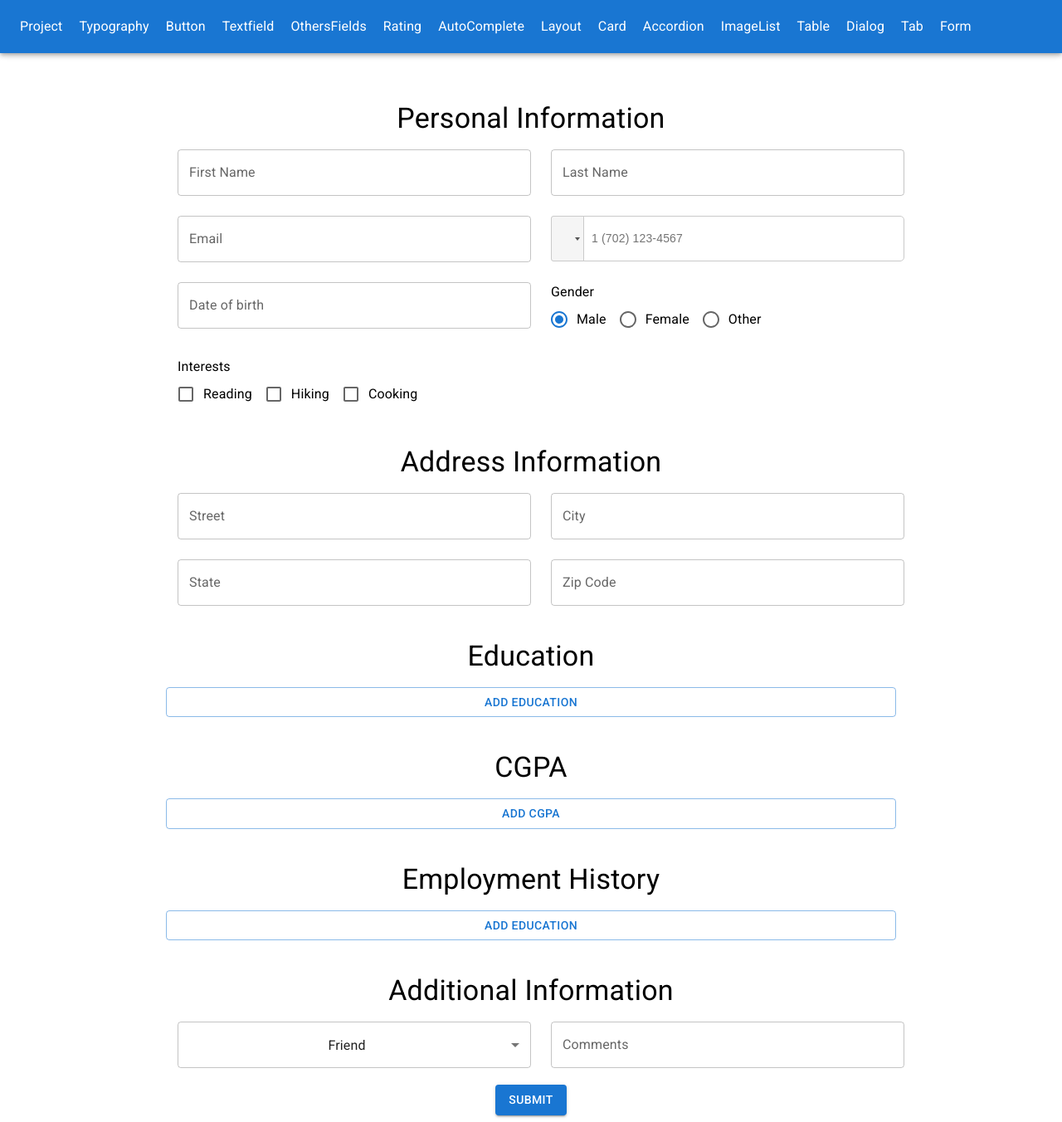
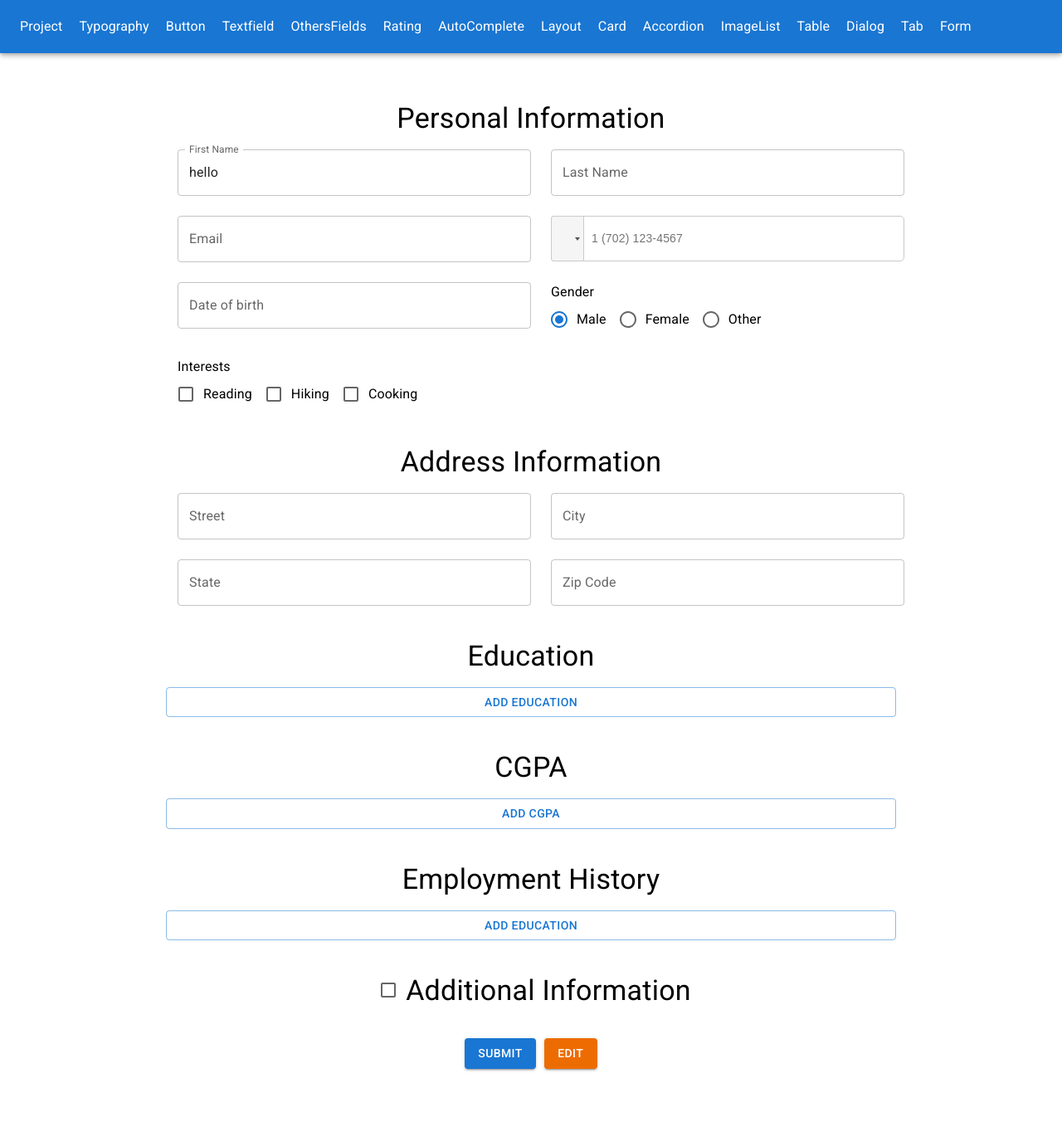
Before and after one commit to Bayshakhe/material-ui-practice, a React (Vite) app: page / in a window 1280 px wide. Shown: the whole page at 83% size. After the commit the page ends 1296 px from the top, so only its background shows below. Built offline with nearby package versions, Linux system fonts and the light colour scheme.

Commit message:
added some yup validation

```diff
--- /dev/null
+++ b/public/db.json
@@ -0,0 +1,34 @@
+{
+  "additionalInfo": { "comments": "sdfghjk" },
+  "interests": ["Reading", "Cooking"],
+  "employmentHistory": [
+    {
+      "position": "Laborum Et laborios",
+      "endDate": "2023-09-05T18:00:00.000Z",
+      "startDate": "2023-09-07T18:00:00.000Z",
+      "company": "Glass and Perkins Traders"
+    }
+  ],
+  "cgpa": { "Gisela Carson": 4.5 },
+  "education": [
+    {
+      "institution": "Delectus obcaecati ",
+      "graduationYear": 1996,
+      "degree": "Modi fugiat delectus"
+    }
+  ],
+  "addressInformation": {
+    "street": "Deserunt non et poss",
+    "city": "Tenetur sint volupta",
+    "state": "Proident eum quidem",
+    "zipCode": "26950"
+  },
+  "personalInformation": {
+    "phone": "19349992427",
+    "email": "heleb@mailinator.com",
+    "dateOfBirth": "2023-09-06T18:00:00.000Z",
+    "lastName": "Torres",
+    "firstName": "Willa",
+    "gender": "female"
+  }
+}
--- a/src/Pages/ProjectPage/AddressInfo.jsx
+++ b/src/Pages/ProjectPage/AddressInfo.jsx
@@ -1,5 +1,6 @@
-import { Grid, TextField, Typography } from "@mui/material";
-import { Controller, useFormContext } from "react-hook-form";
+import { Grid, Typography } from "@mui/material";
+import { useFormContext } from "react-hook-form";
+import CustomizeTextField from "../../Components/CustomizeTextField";
 
 const AddressInfo = () => {
   const { control } = useFormContext(); // retrieve all hook methods
@@ -12,94 +13,38 @@ const AddressInfo = () => {
       <Grid container spacing={3} maxWidth={900} mx="auto">
         {/* Street */}
         <Grid item xs={12} md={6}>
-          <Controller
+          <CustomizeTextField
             name="addressInformation.street"
             control={control}
-            render={({ field, fieldState: { error } }) => (
-              <>
-                <TextField
-                  {...field}
             type="text"
-                  fullWidth
-                  variant="outlined"
             label="Street"
-                />
-                {error && (
-                  <Typography variant="body2" align="left" color="error">
-                    {error.message}
-                  </Typography>
-                )}
-              </>
-            )}
           />
         </Grid>
         {/* city */}
         <Grid item xs={12} md={6}>
-          <Controller
+          <CustomizeTextField
             name="addressInformation.city"
             control={control}
-            render={({ field, fieldState: { error } }) => (
-              <>
-                <TextField
-                  {...field}
             type="text"
-                  fullWidth
-                  variant="outlined"
             label="City"
-                />
-                {error && (
-                  <Typography variant="body2" align="left" color="error">
-                    {error.message}
-                  </Typography>
-                )}
-              </>
-            )}
           />
         </Grid>
         {/* State */}
         <Grid item xs={12} md={6}>
-          <Controller
+          <CustomizeTextField
             name="addressInformation.state"
             control={control}
-            render={({ field, fieldState: { error } }) => (
-              <>
-              <TextField
-                {...field}
             type="text"
-                fullWidth
-                variant="outlined"
             label="State"
-              />
-              {error && (
-                <Typography variant="body2" align="left" color="error">
-                  {error.message}
-                </Typography>
-              )}
-              </>
-            )}
           />
         </Grid>
         {/* ZipCode */}
         <Grid item xs={12} md={6}>
-          <Controller
+          <CustomizeTextField
             name="addressInformation.zipCode"
             control={control}
-            render={({ field, fieldState: { error } }) => (
-              <>
-              <TextField
-                {...field}
             type="number"
-                fullWidth
-                variant="outlined"
             label="Zip Code"
-              />
-              {error && (
-                <Typography variant="body2" align="left" color="error">
-                  {error.message}
-                </Typography>
-              )}
-              </>
-            )}
           />
         </Grid>
       </Grid>
--- a/src/Pages/ProjectPage/ProjectPage.jsx
+++ b/src/Pages/ProjectPage/ProjectPage.jsx
@@ -1,93 +1,40 @@
 import { Box, Button } from "@mui/material";
 import { FormProvider, useForm } from "react-hook-form";
 import { yupResolver } from "@hookform/resolvers/yup";
-import * as yup from "yup";
 import PersonalInfo from "./PersonalInfo";
 import AddressInfo from "./AddressInfo";
 import Education from "./Education";
 import Employment from "./Employment";
 import Refference from "./Refference";
 import Cgpa from "./Cgpa";
-
-const schema = yup.object({
-  // personal information
-  personalInformation: yup.object({
-    firstName: yup.string().required("First name is required"),
-    lastName: yup.string().required("Last name is required"),
-    dateOfBirth: yup.date().required("Date of birth is required"),
-    email: yup
-      .string()
-      .email("Please enter a valid email")
-      .required("Email is required"),
-      phone: yup.string()
-      .required("Phone number is required")
-      .min(11, "minimum you need to 11 digits number"),
-  }),
-
-
-  // address information
-  addressInformation: yup.object({
-    street: yup.string().required("Street is required"),
-    city: yup.string().required("City is required"),
-    state: yup.string().required("State is required"),
-    zipCode: yup
-      .number()
-      .min(5, "Minimun 5 Digit")
-      .required("ZipCode is required"),
-  }),
-
-  // education information
-  education: yup.array().of(
-    yup.object({
-      degree: yup.string().required("Degree is required"),
-      graduationYear: yup.string().required("Graduation year is required"),
-      institution: yup.string().required("Institution is required"),
-    })
-  ),
-
-  // cgpa
-  cgpa: yup.array().of(
-    yup.object({
-      class_name: yup.string().required("Class name is required"),
-      point: yup.number().required("Point name is required"),
-    })
-  ),
-
-  // employment history
-  employmentHistory: yup.array().of(
-    yup.object({
-      company: yup.string().required("Company is required"),
-      startDate: yup.date().required("Start date is required"),
-      endDate: yup.date().required("End date is required"),
-      position: yup.string().required("Position is required"),
-    })
-  ),
-
-  // interests
-  interests: yup.array().min(1).required("Minimum 1 interest have to select"),
-
-  // additonal info
-  additionalInfo: yup.object({
-    referredBy: yup.string(),
-    comments: yup.string(),
-  })
-});
+import schema from "./YupValidation";
+import { useState } from "react";
 
 const ProjectPage = () => {
-  const methods = useForm({ resolver: yupResolver(schema), mode: "onChage" });
+  const [data, setData] = useState({})
 
-  // console.log(methods.formState.errors)
+// const setValues = {
+//   personalInformation: {
+//     firstName: data?.personalInformation?.firstName
+//   }
+// }
+  const methods = useForm({ resolver: yupResolver(schema), mode: "onChage", defaultValues:{
+    personalInformation: {
+      firstName: "hello"
+    }
+  } });
+
 
   const handleForm = (data) => {
     const cgpa = structuredClone(data.cgpa);
-    console.log({ cgpa });
+    // console.log({ cgpa });
     data.cgpa = cgpa.reduce((acc, curr) => {
       acc[curr.class_name] = curr.point;
       return acc;
     }, {});
-    data.additionalInfo = {referredBy: data.referredBy, comments: data.comments}
-    console.log(data);
+    setData(data);
   };
+  console.log(JSON.stringify(data))
 
   return (
     <FormProvider {...methods}>
@@ -110,9 +57,14 @@ const ProjectPage = () => {
         {/* Refference */}
         <Refference />
 
-        <Button type="submit" variant="contained" sx={{ marginTop: "20px" }}>
+        <Box>
+        <Button type="submit" variant="contained" sx={{ marginTop: "20px", marginRight: "5px" }}>
           Submit
         </Button>
+        <Button color="warning" variant="contained" sx={{ marginTop: "20px", marginLeft: "5px" }}>
+          Edit
+        </Button>
+        </Box>
       </Box>
     </FormProvider>
   );
--- a/src/Pages/ProjectPage/Refference.jsx
+++ b/src/Pages/ProjectPage/Refference.jsx
@@ -1,34 +1,43 @@
 import {
+  Checkbox,
   Grid,
   MenuItem,
   Select,
-  TextField,
+  Stack,
   Typography,
 } from "@mui/material";
 import { Controller, useFormContext } from "react-hook-form";
+import { useState } from "react";
+import CustomizeTextField from "../../Components/CustomizeTextField";
 
 const Refference = () => {
-
-  const { register, control, errors } = useFormContext(); // retrieve all hook methods
-
+  const { control, errors } = useFormContext(); // retrieve all hook methods
+  const [refer, setRefer] = useState(false);
 
   return (
     <>
+      <Stack direction="row" justifyContent="center" alignItems="baseline">
+        <Checkbox
+          value={refer}
+          checked={refer}
+          onClick={() => setRefer(!refer)}
+        />
         <Typography mt={5} mb={2} variant="h4">
           Additional Information
         </Typography>
+      </Stack>
+      {refer && (
         <Grid container spacing={3} maxWidth={900} mx="auto">
           {/* First name */}
           <Grid item xs={12} md={6}>
             <Controller
-            name="referredBy"
+              name="additionalInfo.referredBy"
               control={control}
-            render={(field) => (
+              render={({field}) => (
                 <Select
+                {...field}
                   fullWidth
                   defaultValue={"Friend"}
-                {...field}
-                {...register("referredBy")}
                 >
                   <MenuItem value="Friend">Friend</MenuItem>
                   <MenuItem value="Gurdian">Gurdian</MenuItem>
@@ -44,27 +53,15 @@ const Refference = () => {
           </Grid>
           {/* Last name */}
           <Grid item xs={12} md={6}>
-          <Controller
-            name="comments"
+          <CustomizeTextField
+            name="additionalInfo.comments"
             control={control}
-            render={(field) => (
-              <TextField
-                {...register("comments")}
-                {...field}
             type="text"
-                fullWidth
-                variant="outlined"
             label="Comments"
           />
-            )}
-          />
-          {errors?.comments && (
-            <Typography variant="body2" align="left" color="error">
-              {errors?.comments.message}
-            </Typography>
-          )}
           </Grid>
         </Grid>
+      )}
     </>
   );
 };
--- /dev/null
+++ b/src/Pages/ProjectPage/YupValidation.js
@@ -0,0 +1,64 @@
+
+import * as yup from "yup";
+
+const schema = yup.object({
+    // personal information
+    personalInformation: yup.object({
+        firstName: yup.string().required("First name is required"),
+        lastName: yup.string().required("Last name is required"),
+        dateOfBirth: yup.date().required("Date of birth is required"),
+        email: yup
+            .string()
+            .email("Please enter a valid email")
+            .required("Email is required"),
+        phone: yup
+            .string()
+            .required("Phone number is required")
+            .min(11, "minimum you need to 11 digits number"),
+    }),
+    // address information
+    addressInformation: yup.object({
+        street: yup.string().required("Street is required"),
+        city: yup.string().required("City is required"),
+        state: yup.string().required("State is required"),
+        zipCode: yup.string()
+            .length(5, "ZipCode length must be 5 digit")
+            .matches(/^[0-9]{5}/)
+            .required("ZipCode is required"),
+    }),
+    // education information
+    education: yup.array().of(
+        yup.object({
+            degree: yup.string().required("Degree is required"),
+            graduationYear: yup.number().min(1900)
+            .max(2023).required("Graduation year is required"),
+            institution: yup.string().required("Institution is required"),
+        })
+    ),
+    // cgpa
+    cgpa: yup.array().of(
+        yup.object({
+            class_name: yup.string().required("Class name is required"),
+            point: yup.number().min(0.1, 'CGPA must be at least 0.1')
+            .max(5, 'CGPA must not exceed 5.0').required("Point is required"),
+        })
+    ),
+    // employment history
+    employmentHistory: yup.array().of(
+        yup.object({
+            company: yup.string().required("Company is required"),
+            startDate: yup.date().required("Start date is required"),
+            endDate: yup.date().required("End date is required"),
+            position: yup.string().required("Position is required"),
+        })
+    ),
+    // interests
+    interests: yup.array().min(1).required("Minimum 1 interest have to select"),
+    // additonal info
+    additionalInfo: yup.object({
+        referredBy: yup.string(),
+        comments: yup.string(),
+    }),
+});
+
+export default schema;
```
Lines whose indentation alone changed are shown as unchanged.
